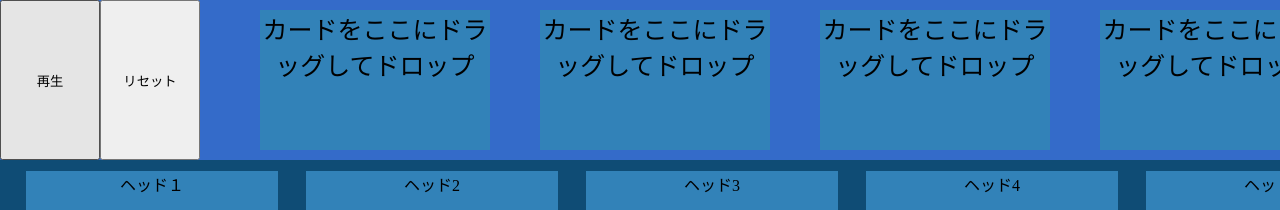
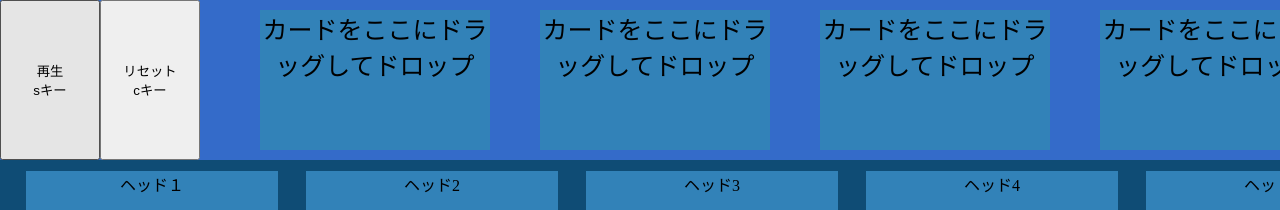
Before and after one commit to SystemEngineeringTeam/geekcamp-vol9-ver2, a React (Create React App) app: page / in a window 1280 px wide. Shown: the top 210 px of the page. Built offline with nearby package versions, Linux system fonts and the light colour scheme.

Commit message:
add:キーボードー操作で再生とリセットをできるようにした

```diff
--- a/src/Header.js
+++ b/src/Header.js
@@ -1,6 +1,26 @@
+import { useEffect } from "react";
 import { DisplayCard } from "./DisplayCard";
 
 export const Header = () =>{
+    useEffect( () => {
+        document.addEventListener("keydown", keypressPlay);
+        document.addEventListener("keydown", keypressClean);
+    }, [])
+
+    const keypressPlay = (key) => {
+        if(key.key == 'S' || key.key== 's'){
+            console.log('play');
+            playDisplay();
+        }
+    }
+
+    const keypressClean = (key) => {
+        if(key.key == 'C' || key.key== 'c'){
+            console.log('clean');
+            cleanDisplay();
+        }
+    }
+
     const styleHeader = {
         display: "grid",
         height: "160px",
@@ -58,8 +78,8 @@ export const Header = () =>{
     return (
         <>
             <header style={styleHeader}>
-                <button onClick={playDisplay} >再生</button>
-                <button onClick={cleanDisplay} >リセット</button>
+                <button onClick={playDisplay} >再生 <div>sキー</div></button>
+                <button onClick={cleanDisplay} >リセット <div>cキー</div></button>
                 <span></span>
                 < DisplayCard id="1"/>
                 <span></span>
```
